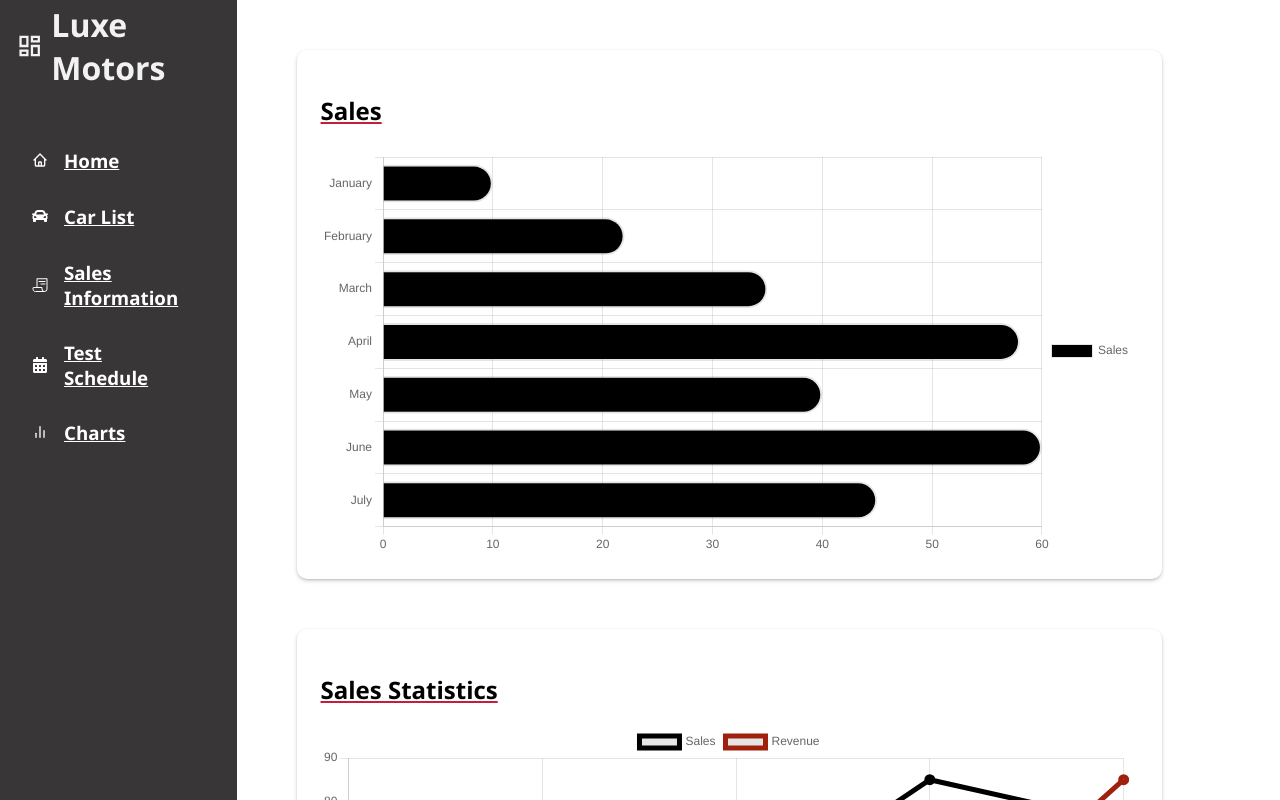
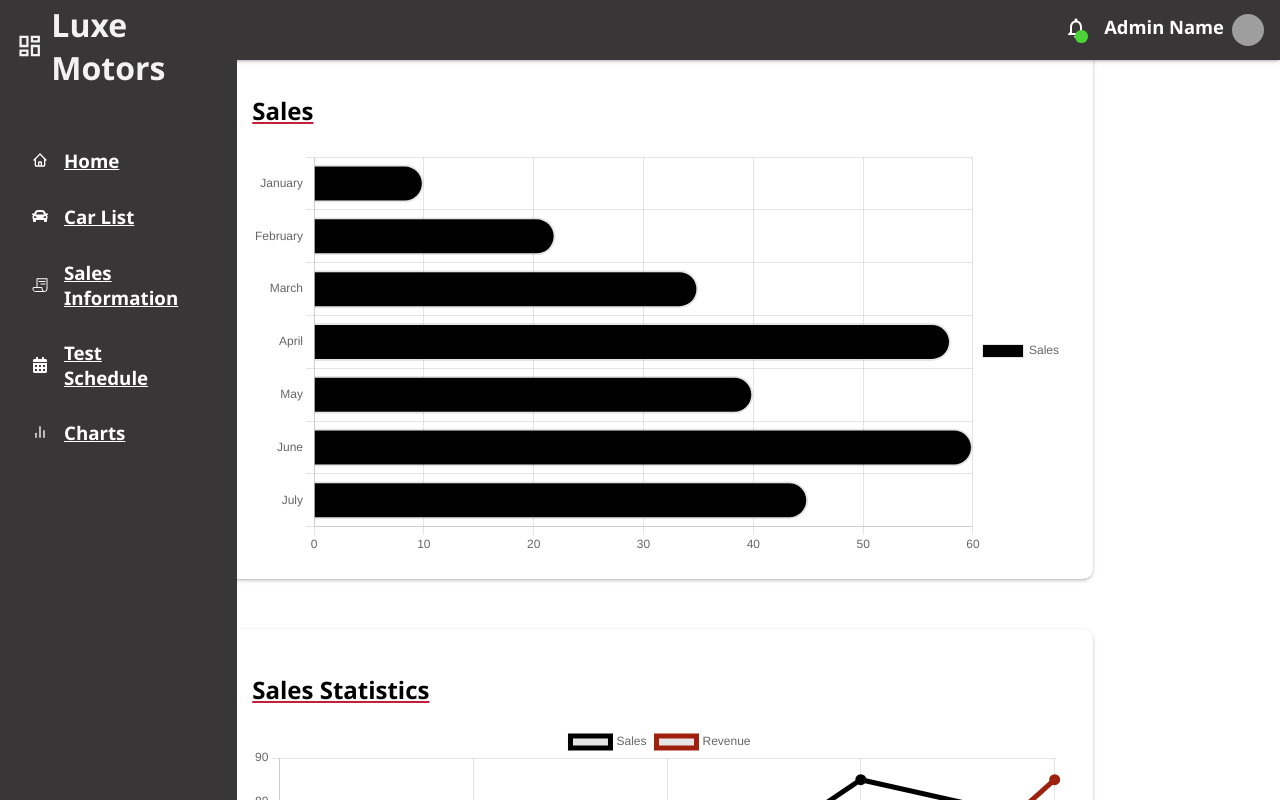
Before and after one commit to bechara-rizk/DealershipTeamOne, a Next.js app: page /dashboard/charts in a window 1280 px wide. Shown: the top 800 px of the page. Built offline with nearby package versions, Linux system fonts and the light colour scheme; grey boxes are pictures that could not be loaded.

Commit message:
implemented dash in charts

```diff
--- a/src/pages/dashboard/charts.js
+++ b/src/pages/dashboard/charts.js
@@ -2,13 +2,17 @@ import Link from 'next/link';
 import React from 'react';
 import Sidebar from '@/components/Sidebars';
 import Charts from '@/components/Charts';
+import DashboardNavbar from '@/components/DashboardNavbar';
 
 export default function adminCharts() {
   return (
-    <div className="dashboardScreen">
-        <Sidebar/>
-        <Charts/>
-    </div>
+
+      <div className="dashboardScreen">
+          <Charts/>
+          <DashboardNavbar/>
+          <Sidebar/>
+      </div>
+
 
   )
 }
```
Also changed, not shown: src/components/extraImage.js (deleted, +0 -13 lines).
